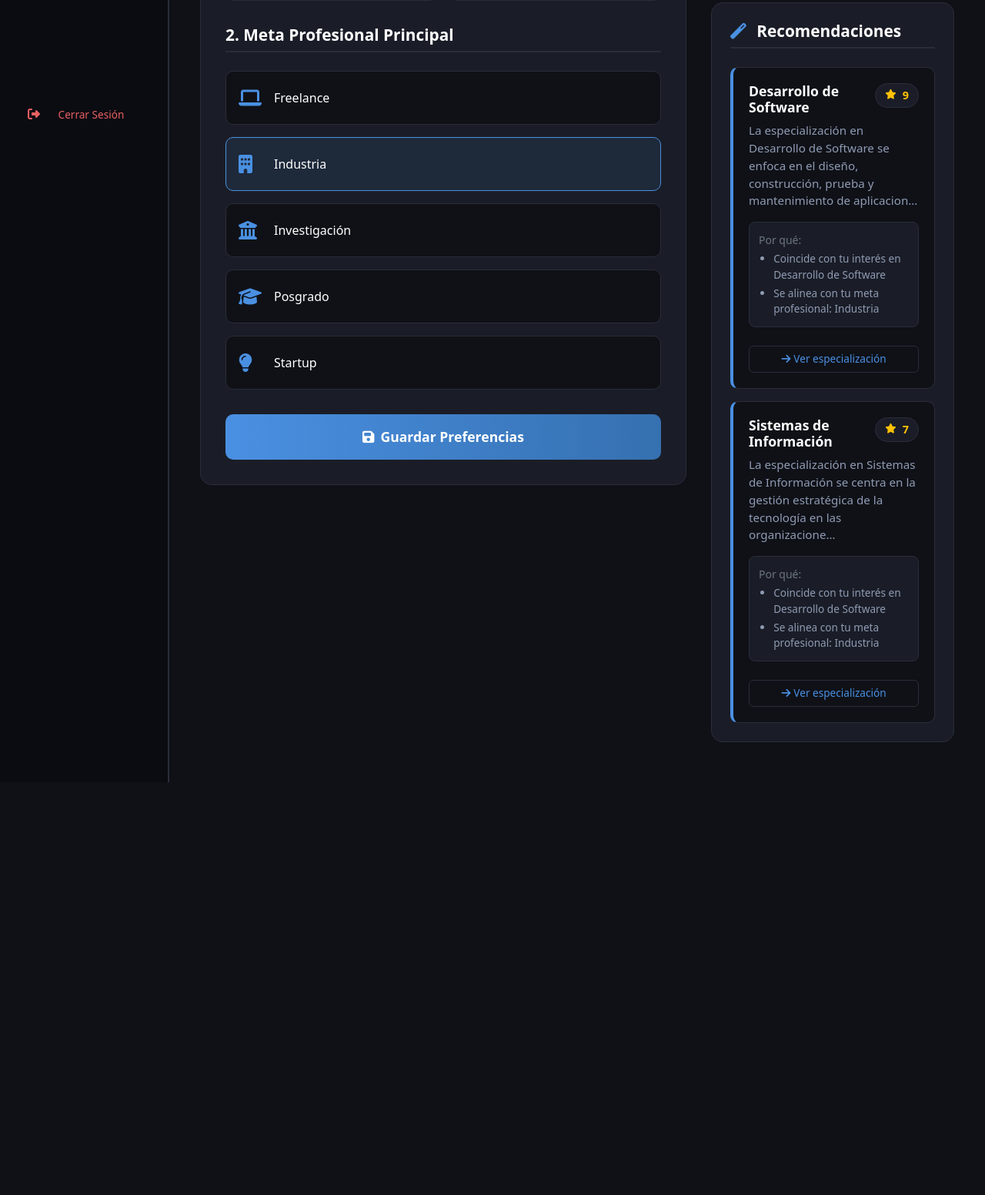
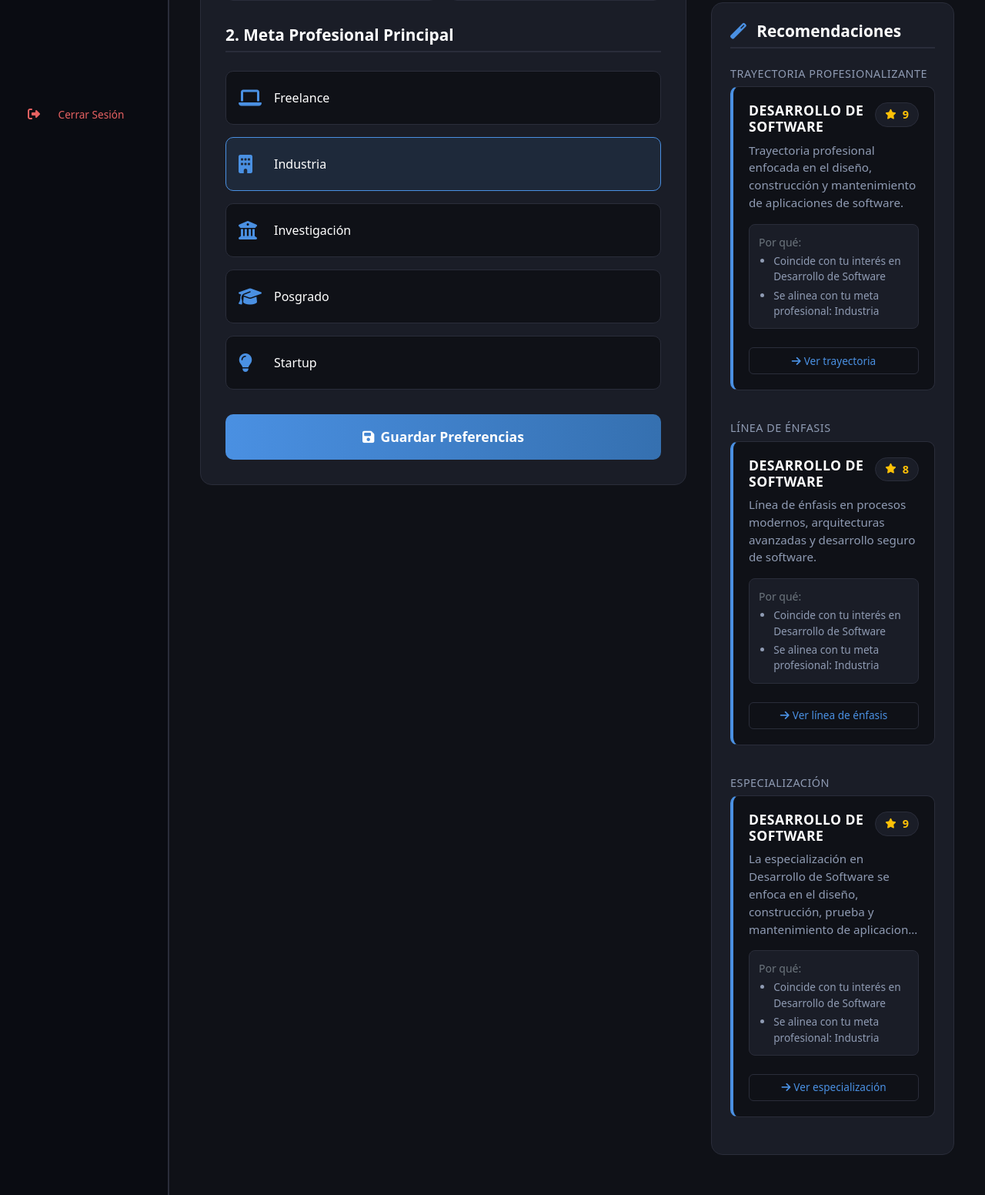
Before and after one commit to juanjosediazrodriguez/P1-roadmap-grupo5, a Django app: page /accounts/preferences/ in a window 1280 px wide. Shown: the part 585-2137 px from the top of the page at 77% size. Before the commit the page ends 1601 px from the top, so only its background shows below. Run offline with Django 5.2, Linux system fonts and the light colour scheme; a user stored in the database is signed in; data comes from the database, SQL or seed files in the repository; tables that the repository leaves empty hold one stand-in row (values such as "Sample post"); parts of the project's set-up code (start-up, migrations or seed data) failed here and were passed over.

Commit message:
Se agrego las recomendaciones de trayectorias profecionalizantes y lineas de enfasis y especializaciones

```diff
--- a/accounts/templates/preferences.html
+++ b/accounts/templates/preferences.html
@@ -152,42 +152,101 @@
                     Recomendaciones
                 </h4>
 
-                {% if suggestions %}
+                {% if specialization_suggestion or emphasis_suggestion or track_suggestion %}
                     <div class="recommendations-list">
-                        {% for item in suggestions|slice:":2" %}  <!-- Solo las 2 mejores -->
+                        {% if track_suggestion %}
+                        <div class="recommendation-section">
+                            <h5>Trayectoria Profesionalizante</h5>
                             <div class="recommendation-card">
                                 <div class="d-flex justify-content-between align-items-start mb-2">
-                                <h5 class="card-title mb-0">{{ item.specialization.name }}</h5>
+                                    <h5 class="card-title mb-0">{{ track_suggestion.track.name }}</h5>
                                     <span class="recommendation-score">
                                         <i class="fas fa-star me-1"></i>
-                                    {{ item.score }}
+                                        {{ track_suggestion.score }}
                                     </span>
                                 </div>
 
-                            <p class="card-text small">{{ item.specialization.description|truncatechars:120 }}</p>
+                                <p class="card-text small">{{ track_suggestion.track.description|truncatechars:120 }}</p>
 
-                            {% if item.reasons %}
+                                {% if track_suggestion.reasons %}
                                 <div class="recommendation-reasons mt-2 mb-3">
                                     <small class="text-secondary d-block mb-1">Por qué:</small>
                                     <ul class="reasons-list">
-                                    {% for reason in item.reasons|slice:":2" %}  <!-- Máximo 2 razones -->
+                                        {% for reason in track_suggestion.reasons|slice:":2" %}
                                         <li>{{ reason }}</li>
                                         {% endfor %}
                                     </ul>
                                 </div>
                                 {% endif %}
 
-                            <a href="{% url 'specialization_detail' item.specialization.id %}" class="btn btn-sm btn-outline-primary w-100 mt-2">
+                                <a href="{% url 'track_detail' track_suggestion.track.id %}" class="btn btn-sm btn-outline-primary w-100 mt-2">
+                                    <i class="fas fa-arrow-right me-1"></i>Ver trayectoria
+                                </a>
+                            </div>
+                        </div>
+                        {% endif %}
+
+                        {% if emphasis_suggestion %}
+                        <div class="recommendation-section">
+                            <h5>Línea de Énfasis</h5>
+                            <div class="recommendation-card">
+                                <div class="d-flex justify-content-between align-items-start mb-2">
+                                    <h5 class="card-title mb-0">{{ emphasis_suggestion.emphasis.name }}</h5>
+                                    <span class="recommendation-score">
+                                        <i class="fas fa-star me-1"></i>
+                                        {{ emphasis_suggestion.score }}
+                                    </span>
+                                </div>
+
+                                <p class="card-text small">{{ emphasis_suggestion.emphasis.description|truncatechars:120 }}</p>
+
+                                {% if emphasis_suggestion.reasons %}
+                                <div class="recommendation-reasons mt-2 mb-3">
+                                    <small class="text-secondary d-block mb-1">Por qué:</small>
+                                    <ul class="reasons-list">
+                                        {% for reason in emphasis_suggestion.reasons|slice:":2" %}
+                                        <li>{{ reason }}</li>
+                                        {% endfor %}
+                                    </ul>
+                                </div>
+                                {% endif %}
+
+                                <a href="{% url 'emphasis_line_detail' emphasis_suggestion.emphasis.id %}" class="btn btn-sm btn-outline-primary w-100 mt-2">
+                                    <i class="fas fa-arrow-right me-1"></i>Ver línea de énfasis
+                                </a>
+                            </div>
+                        </div>
+                        {% endif %}
+
+                        {% if specialization_suggestion %}
+                        <div class="recommendation-section">
+                            <h5>Especialización</h5>
+                            <div class="recommendation-card">
+                                <div class="d-flex justify-content-between align-items-start mb-2">
+                                    <h5 class="card-title mb-0">{{ specialization_suggestion.specialization.name }}</h5>
+                                    <span class="recommendation-score">
+                                        <i class="fas fa-star me-1"></i>
+                                        {{ specialization_suggestion.score }}
+                                    </span>
+                                </div>
+
+                                <p class="card-text small">{{ specialization_suggestion.specialization.description|truncatechars:120 }}</p>
+
+                                {% if specialization_suggestion.reasons %}
+                                <div class="recommendation-reasons mt-2 mb-3">
+                                    <small class="text-secondary d-block mb-1">Por qué:</small>
+                                    <ul class="reasons-list">
+                                        {% for reason in specialization_suggestion.reasons|slice:":2" %}
+                                        <li>{{ reason }}</li>
+                                        {% endfor %}
+                                    </ul>
+                                </div>
+                                {% endif %}
+
+                                <a href="{% url 'specialization_detail' specialization_suggestion.specialization.id %}" class="btn btn-sm btn-outline-primary w-100 mt-2">
                                     <i class="fas fa-arrow-right me-1"></i>Ver especialización
                                 </a>
                             </div>
-                        {% endfor %}
-
-                        {% if suggestions|length > 2 %}
-                        <div class="text-center mt-3">
-                            <small class="text-secondary">
-                                + {{ suggestions|length|add:"-2" }} recomendaciones más
-                            </small>
                         </div>
                         {% endif %}
                     </div>
--- a/accounts/views.py
+++ b/accounts/views.py
@@ -4,7 +4,12 @@ from django.contrib.auth import login, logout, authenticate
 from django.contrib.auth.forms import AuthenticationForm, UserCreationForm
 from django.contrib.auth.decorators import login_required
 from .models import Interest, CareerGoal, Preference, UserProfile
-from roadmap.views import get_specialization_suggestions
+from roadmap.models import Specialization, EmphasisLine, Track
+from roadmap.views import (
+    get_specialization_suggestions,
+    get_track_suggestions,
+    get_emphasis_suggestions,
+)
 
 
 def get_or_create_user_preference(user):
@@ -68,7 +73,48 @@ def preferences_view(request):
     selected_interests = [str(i.id) for i in preference.interests.all()]
     selected_goal = str(preference.career_goal.id) if preference.career_goal else None
 
-    suggestions = get_specialization_suggestions(preference)
+    has_active_preferences = bool(selected_interests or selected_goal)
+
+    specialization_suggestion = None
+    emphasis_suggestion = None
+    track_suggestion = None
+
+    if has_active_preferences:
+        specialization_suggestions = get_specialization_suggestions(preference)
+        emphasis_suggestions = get_emphasis_suggestions(preference)
+        track_suggestions = get_track_suggestions(preference)
+
+        specialization_suggestion = specialization_suggestions[0] if specialization_suggestions else None
+        emphasis_suggestion = emphasis_suggestions[0] if emphasis_suggestions else None
+        track_suggestion = track_suggestions[0] if track_suggestions else None
+
+        # Fallbacks para garantizar una recomendación por tipo cuando sí hay preferencias activas.
+        if not specialization_suggestion:
+            fallback_spec = Specialization.objects.order_by('name').first()
+            if fallback_spec:
+                specialization_suggestion = {
+                    'specialization': fallback_spec,
+                    'score': 1,
+                    'reasons': ['Recomendación base por disponibilidad de especialización'],
+                }
+
+        if not emphasis_suggestion:
+            fallback_emphasis = EmphasisLine.objects.order_by('name').first()
+            if fallback_emphasis:
+                emphasis_suggestion = {
+                    'emphasis': fallback_emphasis,
+                    'score': 1,
+                    'reasons': ['Recomendación base por disponibilidad de línea de énfasis'],
+                }
+
+        if not track_suggestion:
+            fallback_track = Track.objects.filter(track_type='PROFESSIONAL').order_by('name').first()
+            if fallback_track:
+                track_suggestion = {
+                    'track': fallback_track,
+                    'score': 1,
+                    'reasons': ['Recomendación base por disponibilidad de trayectoria profesionalizante'],
+                }
 
     context = {
         'interests': interests,
@@ -76,7 +122,9 @@ def preferences_view(request):
         'preference': preference,
         'selected_interests': selected_interests,
         'selected_goal': selected_goal,
-        'suggestions': suggestions,
+        'specialization_suggestion': specialization_suggestion,
+        'emphasis_suggestion': emphasis_suggestion,
+        'track_suggestion': track_suggestion,
     }
 
     return render(request, 'preferences.html', context)
--- a/roadmap/views.py
+++ b/roadmap/views.py
@@ -833,6 +833,245 @@ def get_specialization_suggestions(preference):
     suggestions.sort(key=lambda item: item["score"], reverse=True)
     return suggestions
 
+
+def get_track_suggestions(preference):
+    """Retorna sugerencias de trayectorias profesionalizantes con puntaje y razones."""
+    scores = {
+        "desarrollo de software": {"score": 0, "reasons": []},
+        "infraestructura ti": {"score": 0, "reasons": []},
+        "ingenieria de datos": {"score": 0, "reasons": []},
+        "inteligencia artificial": {"score": 0, "reasons": []},
+        "blockchain": {"score": 0, "reasons": []},
+        "sistemas de informacion": {"score": 0, "reasons": []},
+    }
+
+    if not preference:
+        return []
+
+    interest_rules = {
+        "desarrollo de software": {
+            "desarrollo de software": 5,
+            "sistemas de informacion": 3,
+        },
+        "computacion en la nube": {
+            "infraestructura ti": 5,
+            "desarrollo de software": 2,
+        },
+        "ciencia de datos": {
+            "ingenieria de datos": 5,
+            "inteligencia artificial": 3,
+            "sistemas de informacion": 2,
+        },
+        "inteligencia artificial": {
+            "inteligencia artificial": 5,
+            "ingenieria de datos": 2,
+        },
+        "ciberseguridad": {
+            "infraestructura ti": 4,
+            "blockchain": 3,
+        },
+        "gestion de proyectos": {
+            "sistemas de informacion": 4,
+            "desarrollo de software": 2,
+        },
+        "emprendimiento": {
+            "desarrollo de software": 3,
+            "blockchain": 2,
+        },
+        "investigacion": {
+            "ingenieria de datos": 3,
+            "inteligencia artificial": 3,
+        },
+    }
+
+    goal_rules = {
+        "industria": {
+            "desarrollo de software": 4,
+            "infraestructura ti": 3,
+            "sistemas de informacion": 3,
+        },
+        "startup": {
+            "desarrollo de software": 4,
+            "blockchain": 3,
+        },
+        "freelance": {
+            "desarrollo de software": 4,
+            "sistemas de informacion": 2,
+        },
+        "investigacion": {
+            "inteligencia artificial": 4,
+            "ingenieria de datos": 4,
+        },
+        "posgrado": {
+            "inteligencia artificial": 4,
+            "ingenieria de datos": 3,
+        },
+    }
+
+    for interest in preference.interests.all():
+        interest_name = normalize_text(interest.name)
+        if interest_name in interest_rules:
+            for track_name, points in interest_rules[interest_name].items():
+                if track_name in scores:
+                    scores[track_name]["score"] += points
+                    scores[track_name]["reasons"].append(
+                        f"Coincide con tu interés en {interest.name}"
+                    )
+
+    if preference.career_goal:
+        goal_name = normalize_text(preference.career_goal.name)
+        if goal_name in goal_rules:
+            for track_name, points in goal_rules[goal_name].items():
+                if track_name in scores:
+                    scores[track_name]["score"] += points
+                    scores[track_name]["reasons"].append(
+                        f"Se alinea con tu meta profesional: {preference.career_goal.name}"
+                    )
+
+    suggestions = []
+    professional_tracks = Track.objects.filter(track_type='PROFESSIONAL')
+
+    for track in professional_tracks:
+        track_name = normalize_text(track.name)
+        if track_name in scores and scores[track_name]["score"] > 0:
+            reasons = list(dict.fromkeys(scores[track_name]["reasons"]))
+            suggestions.append({
+                "track": track,
+                "score": scores[track_name]["score"],
+                "reasons": reasons,
+            })
+
+    suggestions.sort(key=lambda item: item["score"], reverse=True)
+
+    if suggestions:
+        return suggestions
+
+    # Fallback para garantizar al menos una recomendación cuando no hay match.
+    fallback_track = professional_tracks.order_by('name').first()
+    if fallback_track:
+        return [{
+            "track": fallback_track,
+            "score": 1,
+            "reasons": ["Recomendación base por disponibilidad de trayectoria profesionalizante"],
+        }]
+    return []
+
+
+def get_emphasis_suggestions(preference):
+    """Retorna sugerencias de líneas de énfasis con puntaje y razones."""
+    scores = {
+        "ciencias de los datos": {"score": 0, "reasons": []},
+        "desarrollo de software": {"score": 0, "reasons": []},
+        "diseno integrado de sistemas tecnicos": {"score": 0, "reasons": []},
+        "gerencia de proyectos": {"score": 0, "reasons": []},
+        "sistemas de informacion": {"score": 0, "reasons": []},
+    }
+
+    if not preference:
+        return []
+
+    interest_rules = {
+        "ciencia de datos": {
+            "ciencias de los datos": 5,
+            "sistemas de informacion": 2,
+        },
+        "inteligencia artificial": {
+            "ciencias de los datos": 4,
+            "desarrollo de software": 2,
+        },
+        "desarrollo de software": {
+            "desarrollo de software": 5,
+            "sistemas de informacion": 2,
+        },
+        "gestion de proyectos": {
+            "gerencia de proyectos": 5,
+            "sistemas de informacion": 2,
+        },
+        "computacion en la nube": {
+            "sistemas de informacion": 4,
+            "desarrollo de software": 2,
+        },
+        "investigacion": {
+            "ciencias de los datos": 3,
+            "diseno integrado de sistemas tecnicos": 3,
+        },
+        "emprendimiento": {
+            "gerencia de proyectos": 3,
+            "desarrollo de software": 2,
+        },
+    }
+
+    goal_rules = {
+        "industria": {
+            "sistemas de informacion": 4,
+            "desarrollo de software": 3,
+            "gerencia de proyectos": 3,
+        },
+        "startup": {
+            "desarrollo de software": 4,
+            "gerencia de proyectos": 3,
+        },
+        "freelance": {
+            "desarrollo de software": 4,
+            "gerencia de proyectos": 2,
+        },
+        "investigacion": {
+            "ciencias de los datos": 4,
+            "diseno integrado de sistemas tecnicos": 3,
+        },
+        "posgrado": {
+            "ciencias de los datos": 4,
+            "diseno integrado de sistemas tecnicos": 3,
+        },
+    }
+
+    for interest in preference.interests.all():
+        interest_name = normalize_text(interest.name)
+        if interest_name in interest_rules:
+            for emphasis_name, points in interest_rules[interest_name].items():
+                if emphasis_name in scores:
+                    scores[emphasis_name]["score"] += points
+                    scores[emphasis_name]["reasons"].append(
+                        f"Coincide con tu interés en {interest.name}"
+                    )
+
+    if preference.career_goal:
+        goal_name = normalize_text(preference.career_goal.name)
+        if goal_name in goal_rules:
+            for emphasis_name, points in goal_rules[goal_name].items():
+                if emphasis_name in scores:
+                    scores[emphasis_name]["score"] += points
+                    scores[emphasis_name]["reasons"].append(
+                        f"Se alinea con tu meta profesional: {preference.career_goal.name}"
+                    )
+
+    suggestions = []
+
+    for emphasis in EmphasisLine.objects.all():
+        emphasis_name = normalize_text(emphasis.name)
+        if emphasis_name in scores and scores[emphasis_name]["score"] > 0:
+            reasons = list(dict.fromkeys(scores[emphasis_name]["reasons"]))
+            suggestions.append({
+                "emphasis": emphasis,
+                "score": scores[emphasis_name]["score"],
+                "reasons": reasons,
+            })
+
+    suggestions.sort(key=lambda item: item["score"], reverse=True)
+
+    if suggestions:
+        return suggestions
+
+    # Fallback para garantizar al menos una recomendación cuando no hay match.
+    fallback_emphasis = EmphasisLine.objects.order_by('name').first()
+    if fallback_emphasis:
+        return [{
+            "emphasis": fallback_emphasis,
+            "score": 1,
+            "reasons": ["Recomendación base por disponibilidad de línea de énfasis"],
+        }]
+    return []
+
 @login_required
 @require_POST
 def save_roadmap_state(request):
```
Lines whose indentation alone changed are shown as unchanged.
